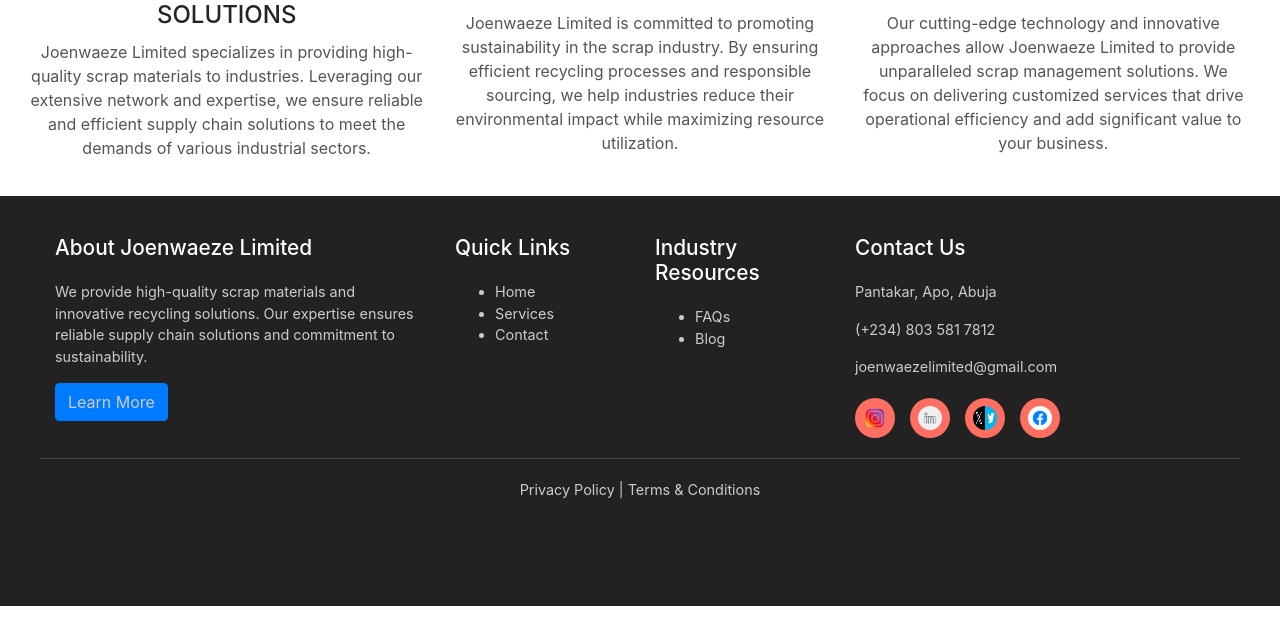
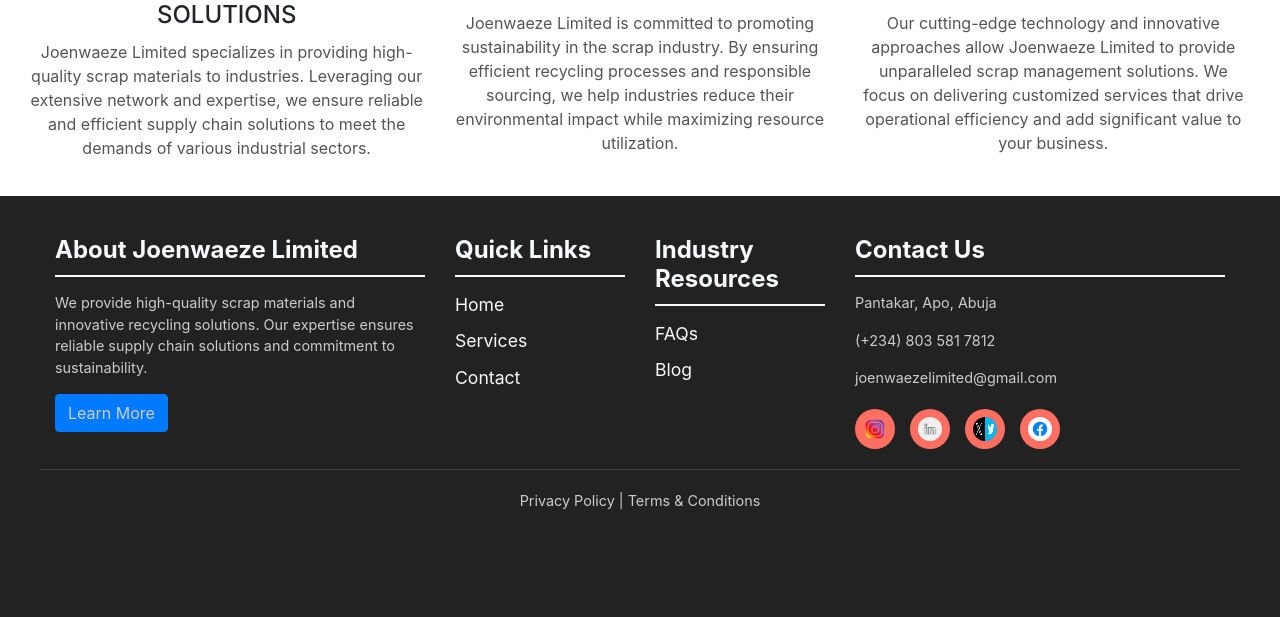
Before and after one commit to Praisejoshua/Joenwaeze-Limited, a Flask app: page / in a window 1280 px wide. Shown: the part 1775-2392 px from the top of the page. Run offline with Flask 3, Linux system fonts and the light colour scheme; some libraries are stand-ins or nearby versions.

Commit message:
adrian feedback2

```diff
--- a/web/static/css/base.css
+++ b/web/static/css/base.css
@@ -104,3 +104,45 @@
       margin-top: 20px;
   }
 }
+
+/* Footer links section styling */
+#enhanced-footer h4 {
+  font-size: 1.5rem;
+  font-weight: bold;
+  margin-bottom: 15px;
+  color: #f8f9fa;
+  border-bottom: 2px solid #f8f9fa;
+  padding-bottom: 10px;
+}
+
+#enhanced-footer ul {
+  list-style-type: none;
+  padding: 0;
+}
+
+#enhanced-footer ul li {
+  margin-bottom: 10px;
+}
+
+#enhanced-footer ul li a {
+  color: #f8f9fa;
+  text-decoration: none;
+  font-size: 1.1rem;
+  transition: color 0.3s ease-in-out;
+}
+
+#enhanced-footer ul li a:hover {
+  color: #c31919; /* Hover color */
+  text-decoration: underline;
+}
+
+/* Responsive adjustments */
+@media (max-width: 768px) {
+  #enhanced-footer h4 {
+      font-size: 1.3rem;
+  }
+
+  #enhanced-footer ul li a {
+      font-size: 1rem;
+  }
+}
```
